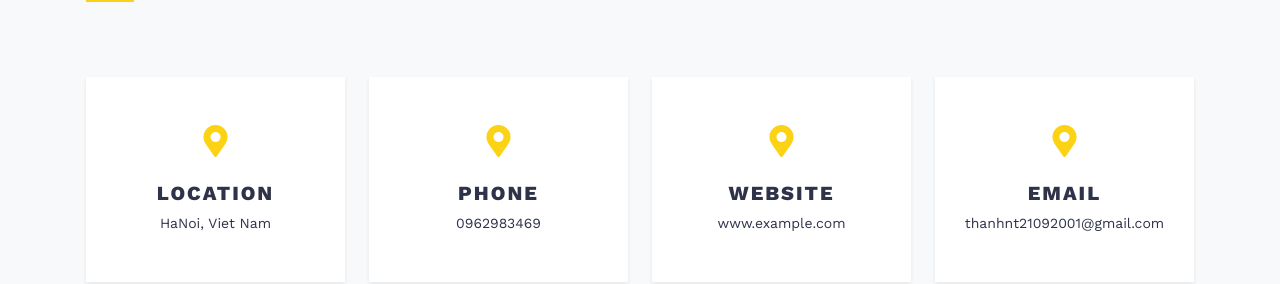
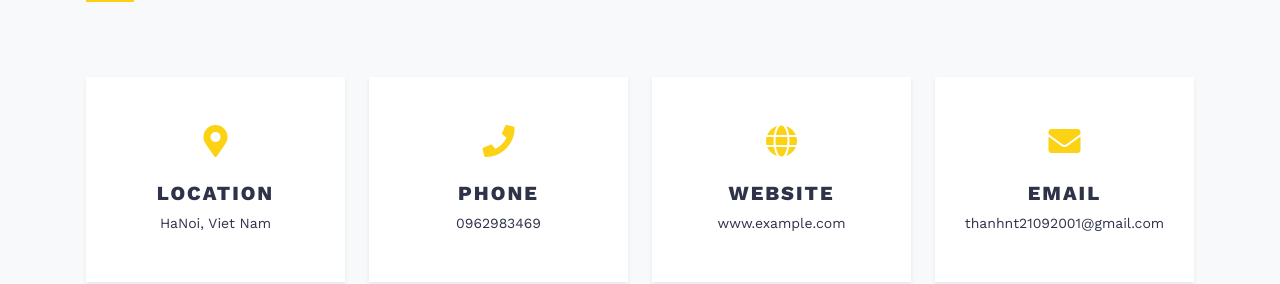
Before and after one commit to Thanhdzai2109/HoSoCV, a plain HTML site: page index.html in a window 1280 px wide. Shown: the part 2322-2606 px from the top of the page. Drawn offline with nearby package versions, Linux system fonts and the light colour scheme.

Commit message:
thanhntcommit

```diff
--- a/index.html
+++ b/index.html
@@ -129,17 +129,17 @@
             <p class="text-sm mb-0">HaNoi, Viet Nam</p>
           </a></div>
         <div class="col-lg-3 col-md-6"><a class="px-4 py-5 text-center contact-item shadow-sm reset-anchor d-block"
-            style="cursor: pointer;"><i class="fas fa-map-marker-alt fa-2x mb-4"></i>
+            style="cursor: pointer;"><i class="fa fa-phone fa-2x mb-4"></i>
             <h4 class="contact-item-title h5 text-uppercase">Phone</h4>
             <p class="text-sm mb-0">0962983469</p>
           </a></div>
         <div class="col-lg-3 col-md-6"><a class="px-4 py-5 text-center contact-item shadow-sm reset-anchor d-block"
-            style="cursor: pointer;"><i class="fas fa-map-marker-alt fa-2x mb-4"></i>
+            style="cursor: pointer;"><i class="fa fa-globe fa-2x mb-4"></i>
             <h4 class="contact-item-title h5 text-uppercase">Website</h4>
             <p class="text-sm mb-0">www.example.com</p>
           </a></div>
         <div class="col-lg-3 col-md-6"><a class="px-4 py-5 text-center contact-item shadow-sm reset-anchor d-block"
-            style="cursor: pointer;"><i class="fas fa-map-marker-alt fa-2x mb-4"></i>
+            style="cursor: pointer;"><i class="fa fa-envelope fa-2x mb-4"></i>
             <h4 class="contact-item-title h5 text-uppercase">Email</h4>
             <p class="text-sm mb-0">thanhnt21092001@gmail.com</p>
           </a></div>
```
